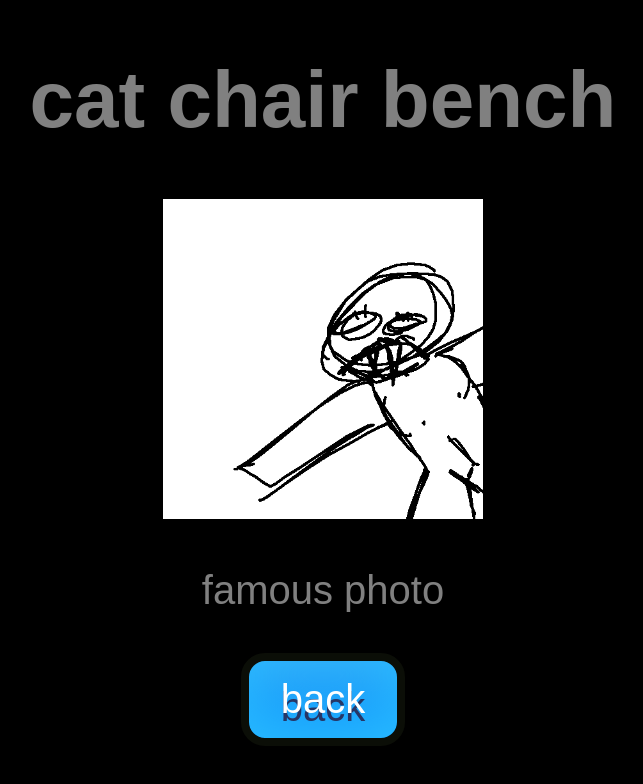
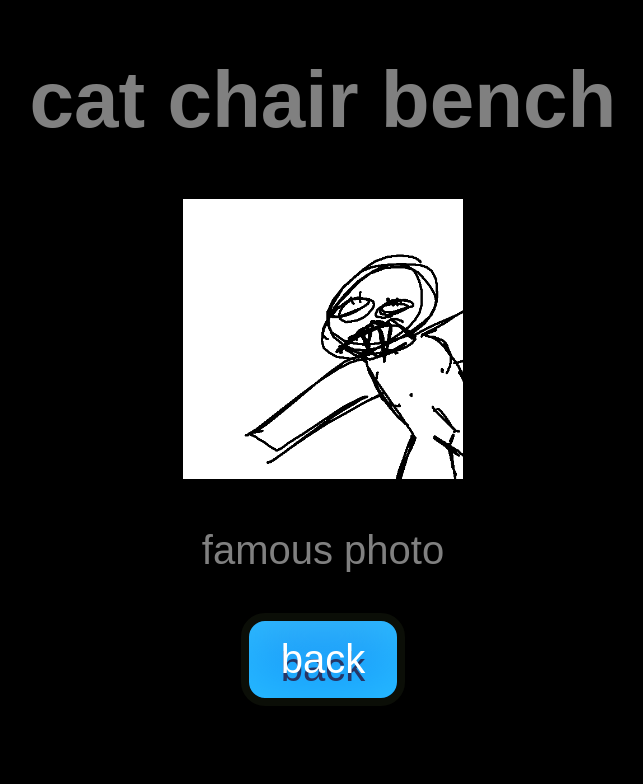
Before and after one commit to chaircatbench/chaircatbench.github.io, a plain HTML site: page photo.html in a window 1280 px wide. Shown: the whole page, without its empty margins (317-960 px from the left). Drawn offline with Linux system fonts and the light colour scheme.

Commit message:
Update photo.html

```diff
--- a/photo.html
+++ b/photo.html
@@ -40,7 +40,7 @@ body {
 
 <h1>cat chair bench</h1>
 
-<img src="https://chaircatbench.github.io/famous/shakira babyyyy.png" alt="yes" style="width:40vh">
+<img src="https://chaircatbench.github.io/famous/shakira babyyyy.png" alt="yes" style="width:35vh">
 
 <p> famous photo </p>
 <a href="https://chaircatbench.github.io" class="cute">back</a>
```
